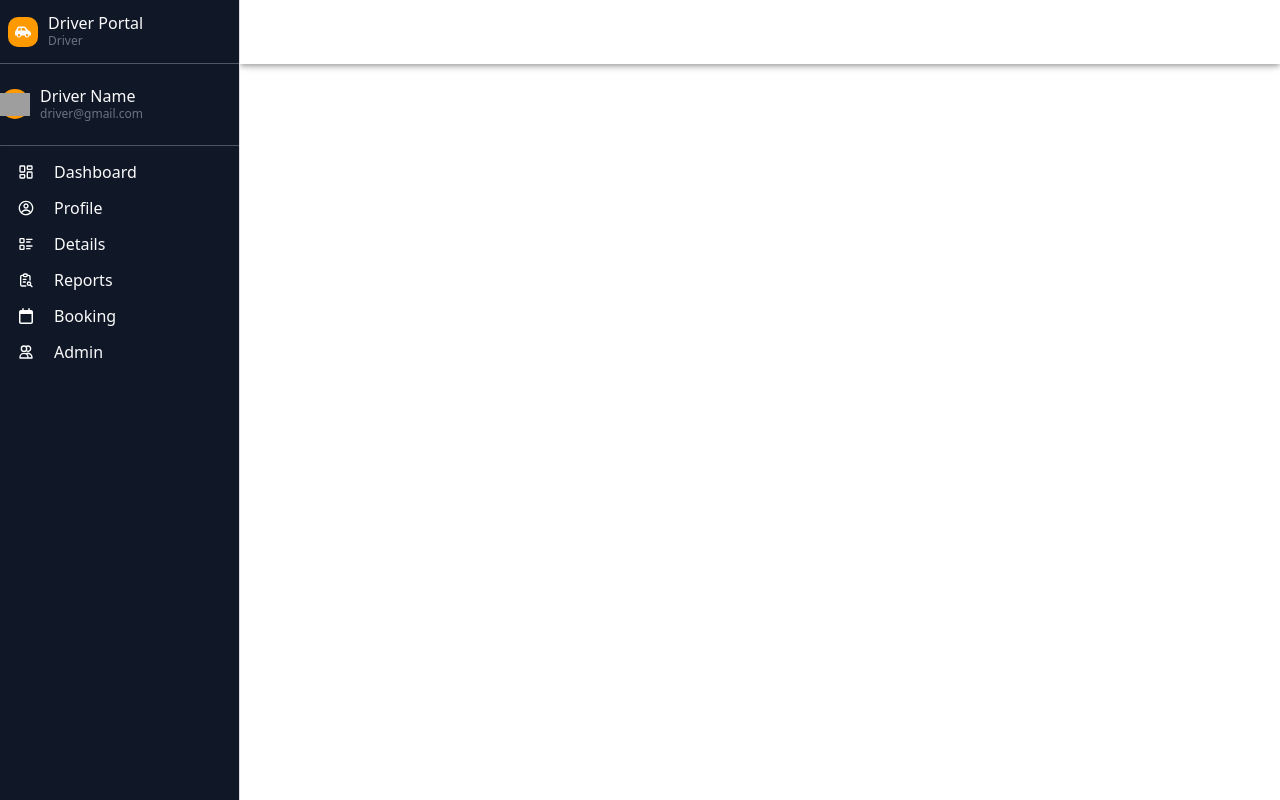
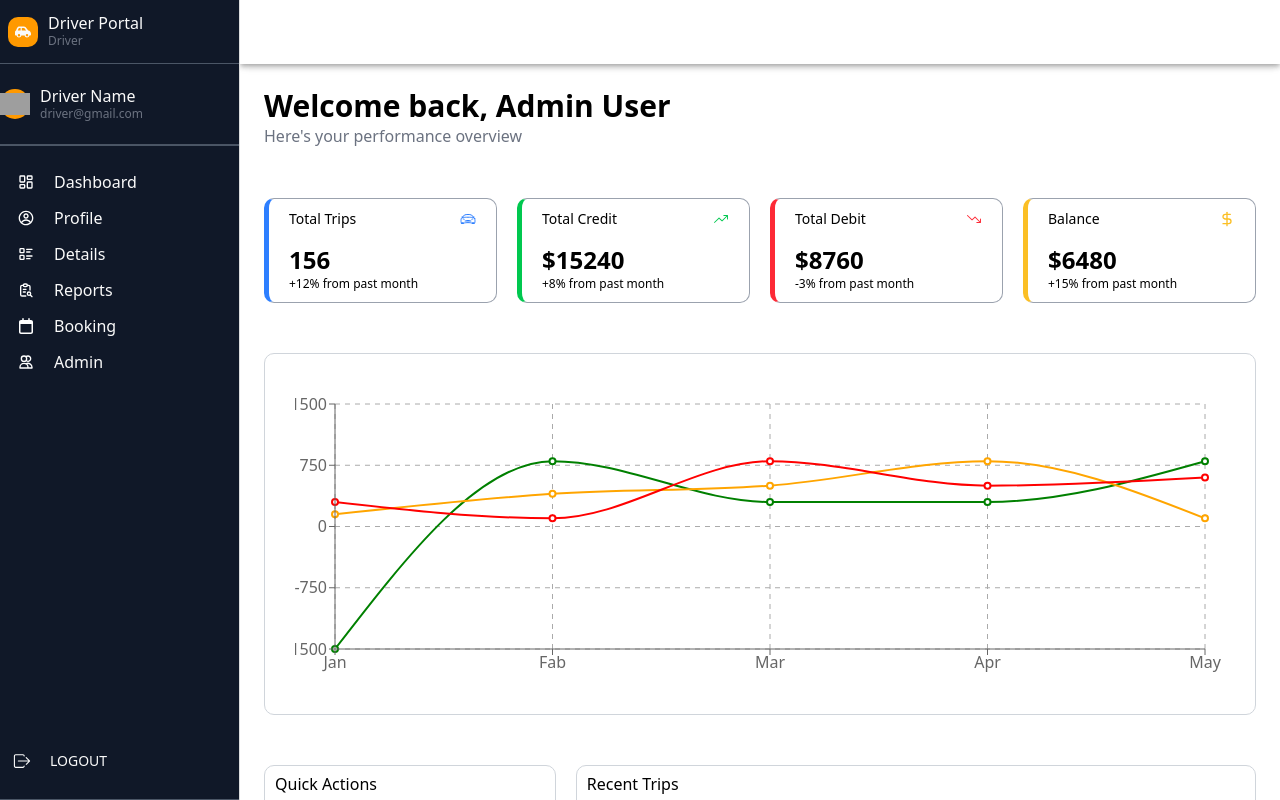
Before and after one commit to iamuzair13/admin-panel, a Next.js app: page /driver/dashboard in a window 1280 px wide. Shown: the top 800 px of the page. Built offline with nearby package versions, Linux system fonts and the light colour scheme; grey boxes are pictures that could not be loaded; some icons are missing.

Commit message:
minor changes in routing

```diff
--- a/app/(pages)/driver/dashboard/page.tsx
+++ b/app/(pages)/driver/dashboard/page.tsx
@@ -13,12 +13,15 @@ import MenuIcon from "@mui/icons-material/Menu";
 import ChevronLeftIcon from "@mui/icons-material/ChevronLeft";
 import ChevronRightIcon from "@mui/icons-material/ChevronRight";
 
+import { useRouter } from "next/navigation";
+
 import { FaCarSide, } from "react-icons/fa6";
 import {MenuList,
   MenuItem,
   ListItemIcon,
   ListItemText,
   Paper,
+  Button,
 } from "@mui/material";
 
 import { TbListDetails, TbReportSearch } from "react-icons/tb";
@@ -35,6 +38,7 @@ import Details from "../../details/page";
 import Profile from "../../profile/page";
 import Reports from "../../reports/page";
 import Dashboard from "../../dashboard/page";
+import { IoIosLogOut } from "react-icons/io";
 
 
 const drawerWidth = 240;
@@ -113,7 +117,8 @@ export default function DriverDashboard() {
 
 const [error, setError] = React.useState(false);
 
-const[page, setPage] = React.useState("Dashboard")
+const[page, setPage] = React.useState("dashboard")
+const router = useRouter();
 
   return (
     <Box sx={{ display: "flex" }}>
@@ -281,6 +286,13 @@ const[page, setPage] = React.useState("Dashboard")
             backgroundColor: theme.palette.custom.background.darkBlue,
             color: "text.white",
             borderRadius: "0px",
+            display: "flex",
+            flexDirection: "column",
+            justifyContent: "space-between",
+            paddingTop: "10px",
+            paddingBottom: "20px",
+            borderTop: `1px solid ${theme.palette.custom.darkGray}`,
+            borderBottom: `1px solid ${theme.palette.custom.darkGray}`,
           }}
         >
           <MenuList sx={{}}>
@@ -397,7 +409,7 @@ const[page, setPage] = React.useState("Dashboard")
 
             <MenuItem
               component={Link}
-              href="/"
+              href="/home"
               sx={{
                 ":hover": {
                   backgroundColor: theme.palette.custom.background.blueGray,
@@ -417,6 +429,20 @@ const[page, setPage] = React.useState("Dashboard")
               >Admin</ListItemText>
             </MenuItem>
           </MenuList>
+           <Box sx={{
+                    paddingLeft: "12px",
+                   }} >
+                    <Typography sx={{ display: "flex", alignItems: "center", gap: "10px" ,color: theme.palette.custom.white}}>
+                      <IoIosLogOut style={{
+                        fontSize: "20px",
+                      }}/>
+                      <Button sx={{ color: theme.palette.custom.white }} onClick={()=>{
+                        router.push('/');
+                      }} >
+                        Logout
+                      </Button>
+                    </Typography>
+                  </Box>
         </Paper>
       </Drawer>
       <Main open={open}>
--- a/app/(pages)/home/page.tsx
+++ b/app/(pages)/home/page.tsx
@@ -40,7 +40,6 @@ import Users from "../users/page";
 import Dashboard from "../dashboard/page";
 import { lightTheme } from "@/app/theme/theme";
 import { IoIosLogOut } from "react-icons/io";
-import { redirect } from "next/dist/server/api-utils";
 
 
 const drawerWidth = 240;
```
